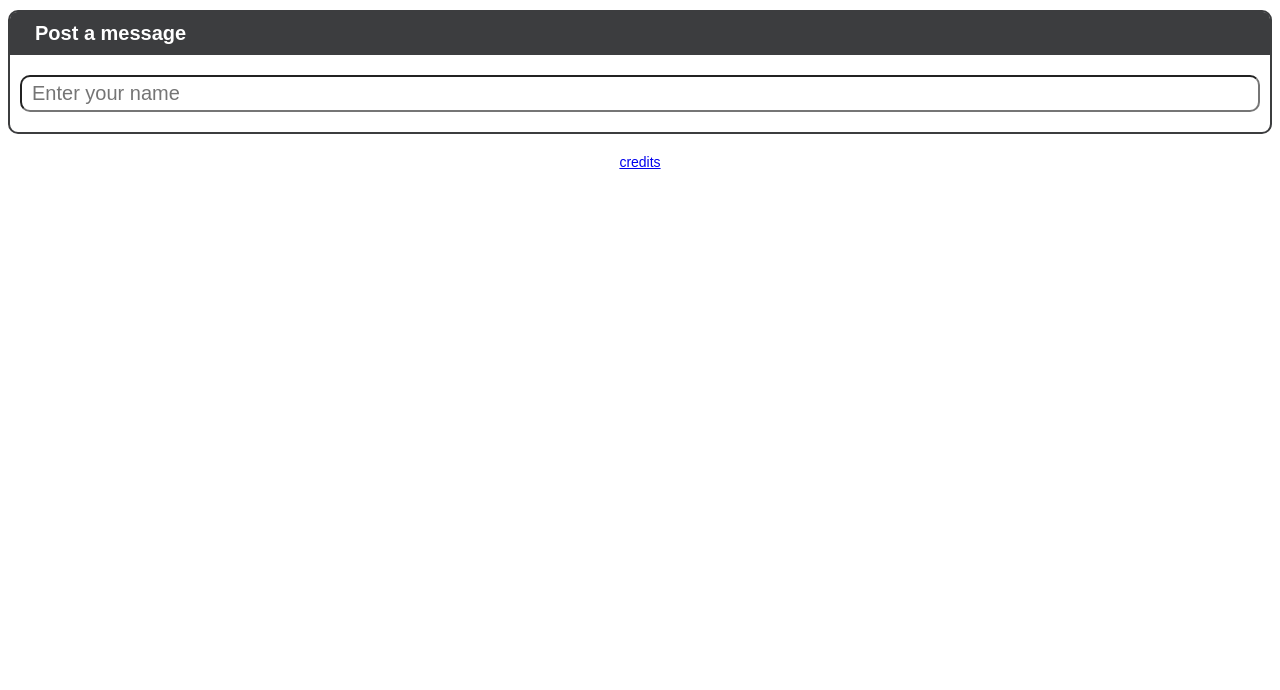
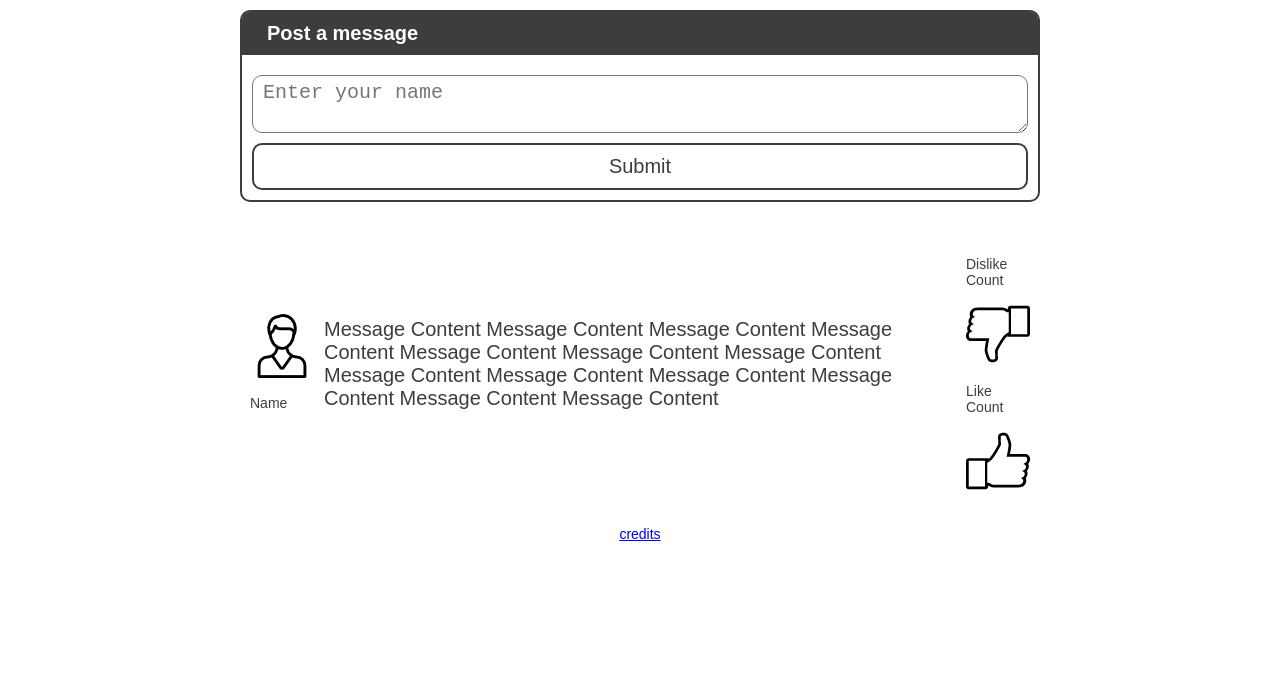
Before and after one commit to kirisanth-g/c09_web_dev, a plain HTML site: page labs/2/microblog/index.html in a window 1280 px wide. Shown: the part 110-800 px from the top of the page. Drawn offline with Linux system fonts and the light colour scheme.

Commit message:
Mostly done #4

```diff
--- a/labs/2/microblog/index.html
+++ b/labs/2/microblog/index.html
@@ -15,10 +15,29 @@
 
     <form class="complex_form" id="message_form">
       <div class="form_title">Post a message</div>
-      <input type="text" id="profile_form_name" class="form_element" placeholder="Enter your name"/>
+      <textarea class="form_element" id="profile_form_name" placeholder="Enter your name"></textarea>
+      <input type="submit" class="btn">
     </form>
 
     <div id="messages">
+
+        <div class="message">
+
+            <div class="user_info">
+                <img src="media/user.png" />
+                <p>Name</p>
+            </div>
+
+            <p class="content">Message Content   Message Content   Message Content   Message Content   Message Content   Message Content   Message Content   Message Content   Message Content   Message Content   Message Content   Message Content   Message Content   </p>
+
+            <div class="voting">
+                <p>Dislike Count</p>
+                <img src="media/like6.png" class="dislike"/>
+                <p>Like Count</p>
+                <img src="media/thumbs4.png" class="like"/>
+            </div>
+
+        </div>
 
    </div>
 
--- a/labs/2/microblog/style/index.css
+++ b/labs/2/microblog/style/index.css
@@ -0,0 +1,23 @@
+.message{
+    margin-top:20px;
+    padding:20px 10px 10px 10px;
+    display:flex;
+    flex-direction: row;
+    align-items: center;
+}
+
+.message .user_info{
+	flex-direction: column;
+	align-items: center;
+	align-content: center;
+}
+
+.message .content{
+	flex-grow: 2;
+	font-size: 20px;
+	padding:10px 20px 20px 10px;
+}
+
+.message .voting{
+	flex-direction: column;
+}
--- a/labs/2/microblog/style/main.css
+++ b/labs/2/microblog/style/main.css
@@ -6,6 +6,12 @@ body {
 	font-size: 14px;
 	color: #3C3D3F;
     text-align: left;
+
+
+    max-width: 800px;   /* set the body to be 800px long */
+    margin: auto;       /* center the app in the middle of the browser window */
+
+
 }
 
 header{
```
